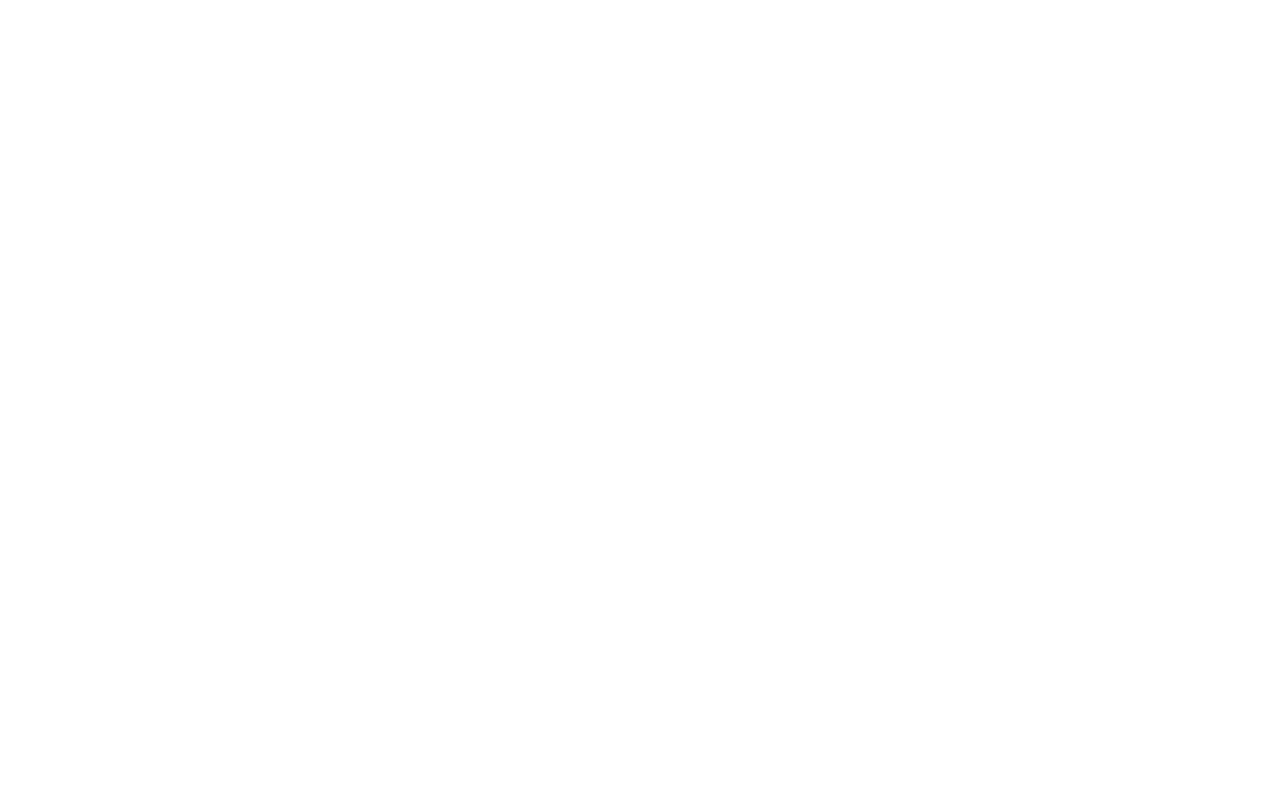
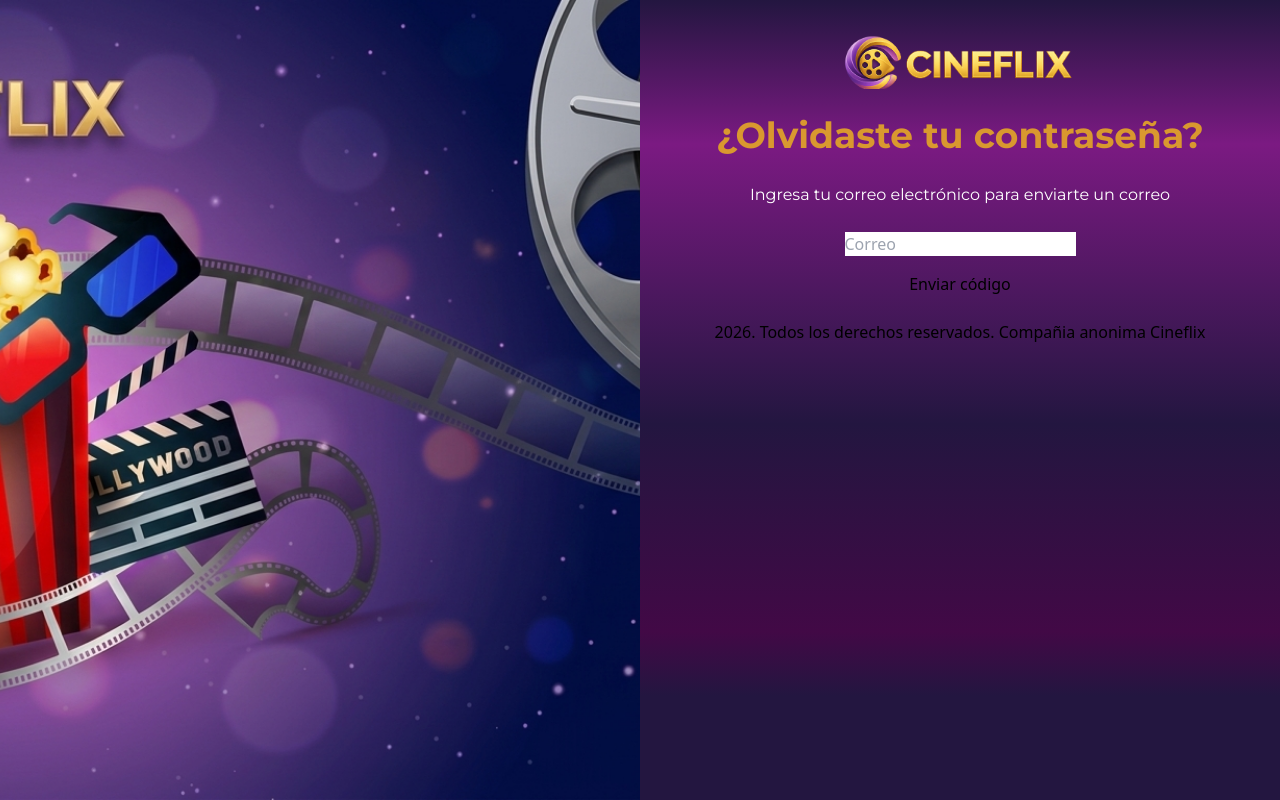
Before and after one commit to promo-69/frontend-web, a React (Vite) app: page /forgot-password in a window 1280 px wide. Before the commit this address had no page. Built offline with nearby package versions, Linux system fonts and the light colour scheme.

Commit message:
extension imagen corregido

```diff
--- /dev/null
+++ b/src/components/forms/forgotPassword/SendMailForm.jsx
@@ -0,0 +1,15 @@
+function SendMailForm({ onNext }) {
+  const handleSubmit = () => {
+    // llamar backend para enviar código
+    onNext()
+  }
+
+  return (
+    <form onSubmit={handleSubmit} className="flex flex-col space-y-4">
+      <input type="email" placeholder="Correo" className="input" />
+      <button className="btn-primary">Enviar código</button>
+    </form>
+  )
+}
+
+export default SendMailForm
--- /dev/null
+++ b/src/pages/authentication/forgotPassword.jsx
@@ -0,0 +1,37 @@
+import passwordimage from '../../assets/images/password.png'
+import logotipo from '../../assets/images/logotype/logoCiineflix.png'
+import SendMailForm from '../../components/forms/forgotPassword/SendMailForm'
+
+
+function ForgotPassword() {
+  return (
+    <>
+      <div className="bg-[linear-gradient(to_bottom,#231640_0%,#7B1A82_18%,#231640_53%,#420946_79%,#231640_87%)] min-h-screen flex">
+        <div className="w-1/2 flex items-center justify-center">
+          <img
+            src={passwordimage}
+            className="w-full h-full object-cover"
+            alt="register imagen"
+          />
+        </div>
+        <div className="w-1/2 flex items-start justify-center pt-8">
+          <div className="flex flex-col items-center space-y-6">
+            <img src={logotipo} className="w-60 h-auto" alt="logotipo" />
+            <h1 className="text-center text-[#D9982F] text-4xl leading-tight font-montserrat font-bold">
+              ¿Olvidaste tu contraseña?
+            </h1>
+            <p className="text-center text-white text-4lg leading-relaxed font-montserrat max-w-md">
+              Ingresa tu correo electrónico para enviarte un correo
+            </p>
+            <SendMailForm />
+
+            <p>2026. Todos los derechos reservados. Compañia anonima Cineflix</p>
+          </div>
+        </div>
+      </div>
+    </>
+  )
+}
+
+
+export default ForgotPassword
--- a/src/pages/authentication/login.jsx
+++ b/src/pages/authentication/login.jsx
@@ -1,5 +1,5 @@
 import React from 'react'
-import loginImage from '../../assets/images/1login.PNG'
+import loginImage from '../../assets/images/LoginHD.jpg'
 import LoginForm from '../../components/forms/LoginForm'
 import logotipo from '../../assets/images/logotype/logoCiineflix.png'
 
--- a/src/routes/public.routes.jsx
+++ b/src/routes/public.routes.jsx
@@ -4,6 +4,7 @@
 import Login from '../pages/authentication/login';
 import Register from '../pages/authentication/register';
 import Profile from '../pages/private/user/profile';
+import ForgotPassword from '../pages/authentication/forgotPassword';
 
 // 1. Un pequeño Layout que solo tiene el Header y el contenido (Outlet)
 const PublicLayout = () => {
@@ -29,5 +30,6 @@
     {/* Rutas sin Header */}
     <Route path="/login" element={<Login />} />
     <Route path="/register" element={<Register />} />
+    <Route path="/forgot-password" element={<ForgotPassword />} />
   </>
-);
+)
```
Also changed, not shown: src/assets/images/1login.PNG (deleted), src/assets/images/password.png (added).
